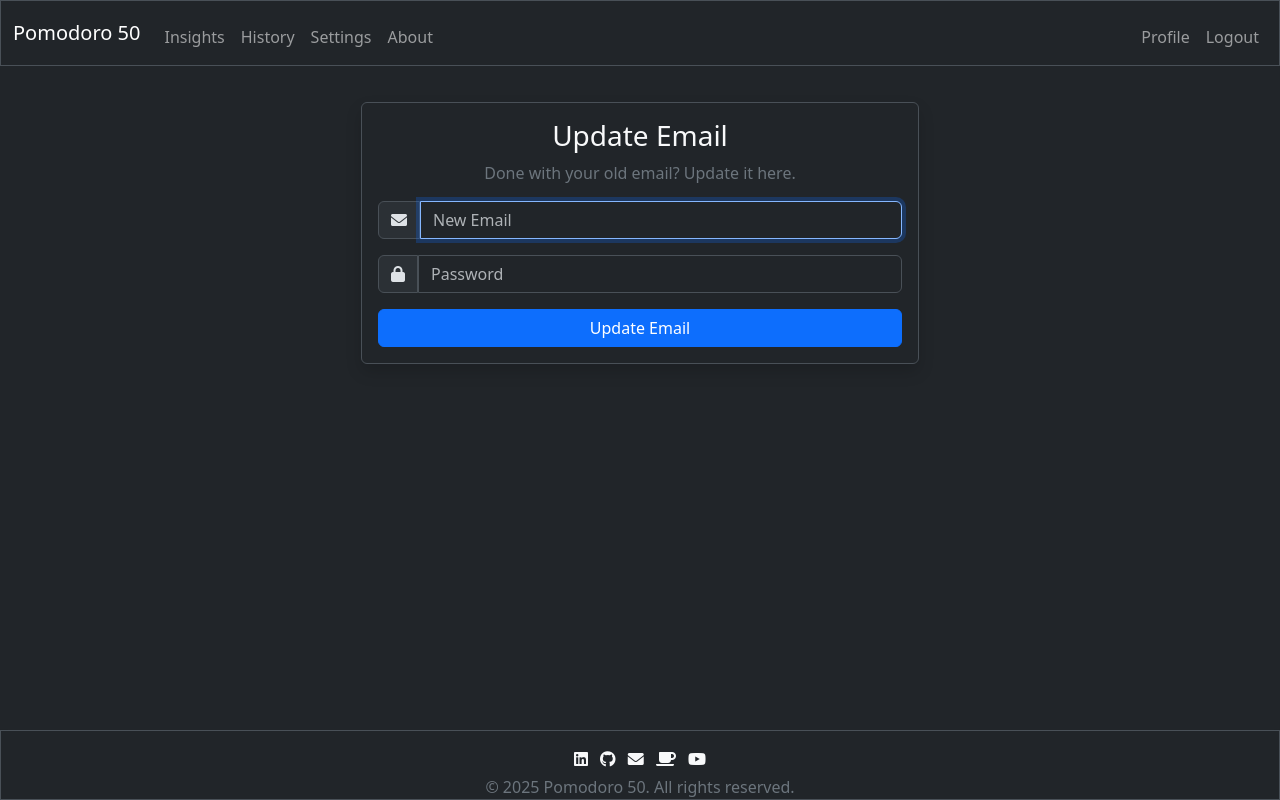
After one commit to haolamnm/pomodoro-50, a Flask app: page /profile/update/email in a window 1280 px wide. The commit adds this page. Run offline with Flask 3, Linux system fonts and the light colour scheme; the visitor is signed in with stand-in values (Sample User, id 1); tables that the repository leaves empty hold one stand-in row (values such as "Sample post"); parts of the project's set-up code (start-up, migrations or seed data) failed here and were passed over.

Commit message:
Update template

```diff
--- a/app/templates/layout.html
+++ b/app/templates/layout.html
@@ -56,7 +56,7 @@
 				</ul>
 				<ul class="navbar-nav ms-auto mt-2">
 					<li class="nav-item">
-						<a class="nav-link" href="{{ url_for('signup.email') }}">
+						<a class="nav-link" href="{{ url_for('profile.me') }}">
 							Profile
 						</a>
 					</li>
--- /dev/null
+++ b/app/templates/profile/update_email.html
@@ -0,0 +1,45 @@
+{% extends "layout.html" %}
+
+{% block title %}
+Profile
+{% endblock %}
+
+{% block main %}
+<div class="container w-100 w-md-50 bg-dark border rounded shadow p-3 mt-3">
+	<h3 class="text-light">Update Email</h3>
+	<p class="text-secondary text-center mb-3">
+		Done with your old email? Update it here.
+	</p>
+	<!-- CSRF Token -->
+	<form action="{{ url_for('profile.update_email') }}" method="post">
+
+		{{ form.hidden_tag() }}
+
+		<!-- Email -->
+		<div class="mb-1 input-group">
+			<span class="input-group-text"><i class="fa-solid fa-envelope"></i></span>
+			{{ form.new_email(class="form-control mx-auto w-auto", placeholder="New Email", autofocus=True) }}
+		</div>
+		{% if form.new_email.errors %}
+		<div class="text-danger small">
+			{{ form.new_email.errors[0] }}
+		</div>
+		{% endif %}
+
+		<!-- Password -->
+		<div class="mb-1 mt-3 input-group">
+			<span class="input-group-text"><i class="fa-solid fa-lock"></i></span>
+			{{ form.password(class="form-control mx-auto w-auto", placeholder="Password") }}
+		</div>
+		{% if form.password.errors %}
+		<div class="text-danger small">
+			{{ form.password.errors[0] }}
+		</div>
+		{% endif %}
+
+		<div class="text-center mt-3">
+			{{ form.submit() }}
+		</div>
+	</form>
+</div>
+{% endblock %}
```
Also changed, not shown: app/templates/profile/me.html (added, +17 -0 lines).
